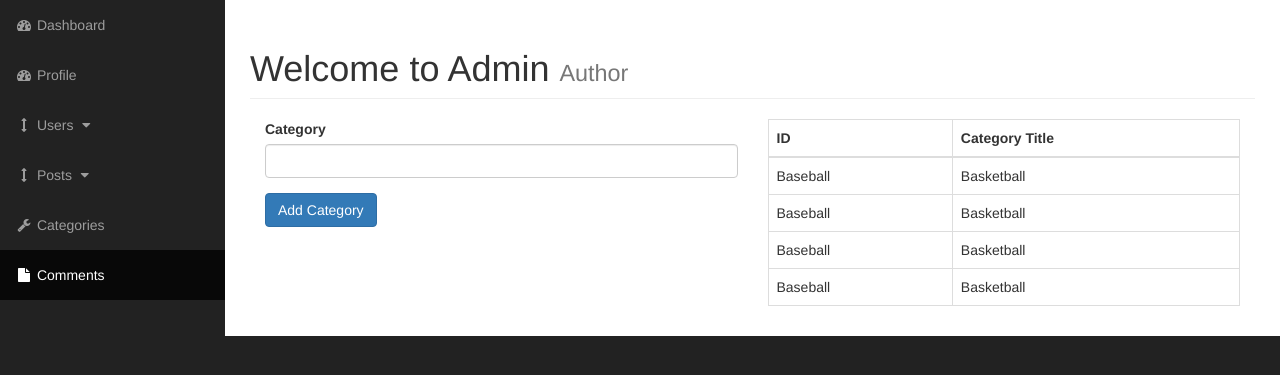
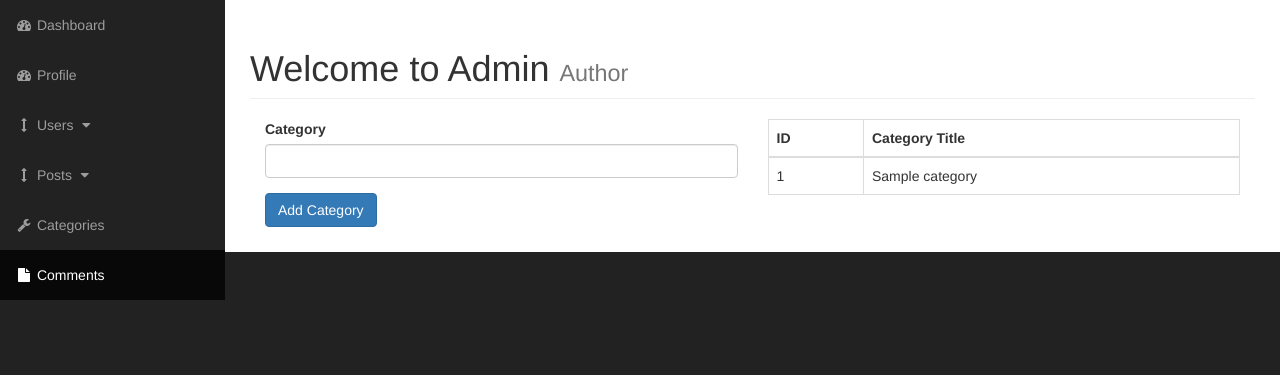
Before and after one commit to rookiemonkey/blogv3-php, a PHP site: page /admin/categories.php in a window 1280 px wide. Shown: the part 51-426 px from the top of the page. Run offline with PHP 8.4, Linux system fonts and the light colour scheme; tables that the repository leaves empty or names only in its code hold one stand-in row (values such as "Sample post").

Commit message:
added dynamic categories for admin page

```diff
--- a/admin/categories.php
+++ b/admin/categories.php
@@ -29,6 +29,15 @@
                             </form>
                         </div>
 
+        <?php
+
+            // query the database
+            $query = $mysqli->prepare("SELECT * FROM categories");
+            $query->execute();
+            $catogories = $query->get_result();
+
+        ?>
+
                         <div class='col-xs-6'>
                             <table class='table table-hover table-bordered'>
                                 <thead>
@@ -38,22 +47,22 @@
                                     </tr>
                                 </thead>
                                 <tbody>
-                                    <tr>
-                                        <td>Baseball</td>
-                                        <td>Basketball</td>
-                                    </tr>
-                                    <tr>
-                                        <td>Baseball</td>
-                                        <td>Basketball</td>
-                                    </tr>
-                                                                        <tr>
-                                        <td>Baseball</td>
-                                        <td>Basketball</td>
-                                    </tr>
-                                                                        <tr>
-                                        <td>Baseball</td>
-                                        <td>Basketball</td>
-                                    </tr>
+
+
+        <?php
+
+            // table rows
+            while($row = $catogories->fetch_assoc()) {
+                $category_id = $row["cat_id"];
+                $category_title = $row["cat_title"];
+                echo "<tr>";
+                echo "<td>{$category_id}</td>";
+                echo "<td>{$category_title}</td>";
+                echo "</tr>";
+            }
+
+        ?>
+
                                 </tbody>
                             </table>
                         </div>
```
